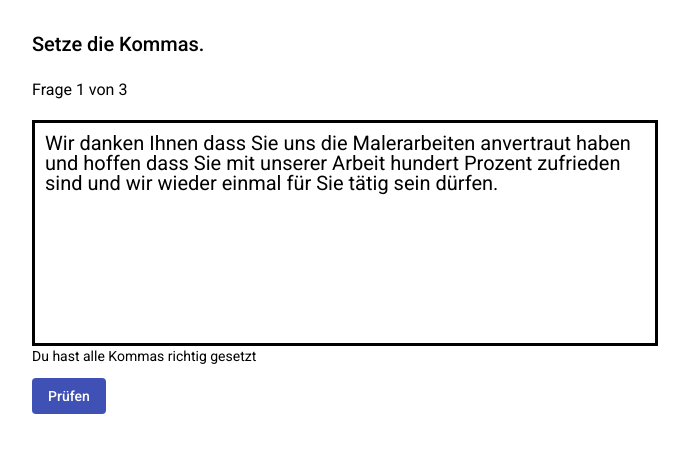
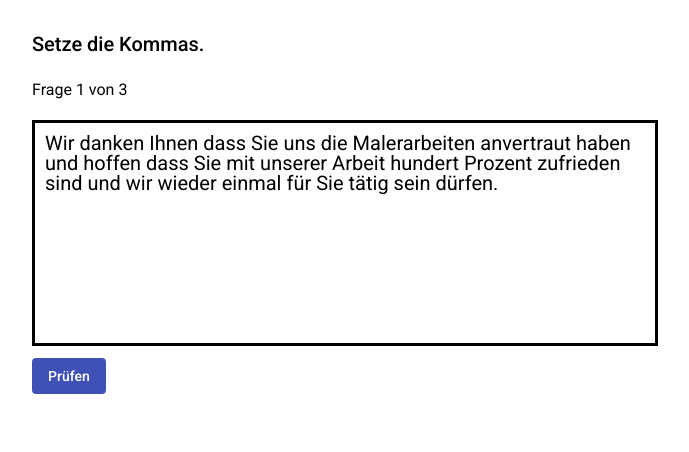
Before and after one commit to patrickamsler/grammar-trainer, an Angular app: page / in a window 1280 px wide. Shown: the top 452 px of the page, without its empty margins (295-984 px from the left). Built offline with nearby package versions, Linux system fonts and the light colour scheme.

Commit message:
show hint

```diff
--- a/src/app/comma/comma-exercise/comma-exercise.component.html
+++ b/src/app/comma/comma-exercise/comma-exercise.component.html
@@ -15,7 +15,7 @@
   </div>
   <div class="exercise-footer">
     <div class="exercise-hint">
-      <p>Du hast alle Kommas richtig gesetzt</p>
+      <p>{{hint}}</p>
     </div>
     <button mat-flat-button color="primary" (click)="primaryButtonClick()">{{getPrimaryButtonText()}}</button>
   </div>
--- a/src/app/comma/comma-exercise/comma-exercise.component.ts
+++ b/src/app/comma/comma-exercise/comma-exercise.component.ts
@@ -20,6 +20,7 @@ export class CommaExerciseComponent implements OnInit {
   hoverCharIndex = -1;
   currentQuestionIdx = -1;
   questions = EXAMPLE_QUESTIONS; // TODO
+  hint = '';
 
   private commaExerciseStatus = CommaExerciseStatus.QUESTION_IN_PROGRESS;
   private commaExerciseService = new CommaExerciseService();
@@ -35,6 +36,7 @@ export class CommaExerciseComponent implements OnInit {
     const withoutComma = this.commaExerciseService.getSentenceWithoutComma(this.questions[this.currentQuestionIdx]);
     this.chars = withoutComma.split('');
     this.commaExerciseStatus = CommaExerciseStatus.QUESTION_IN_PROGRESS;
+    this.hint = '';
   }
 
   primaryButtonClick() {
@@ -52,6 +54,7 @@ export class CommaExerciseComponent implements OnInit {
     const solution = this.commaExerciseService.getSentenceWithoutWhiteSpaceAfterComma(currentQuestion);
     const userInput = this.chars.join('');
     const result = this.commaExerciseService.solve(userInput, solution);
+    this.hint = result.hint;
 
     if (result.errors.length === 0) {
       if (this.currentQuestionIdx === this.questions.length - 1) {
```
